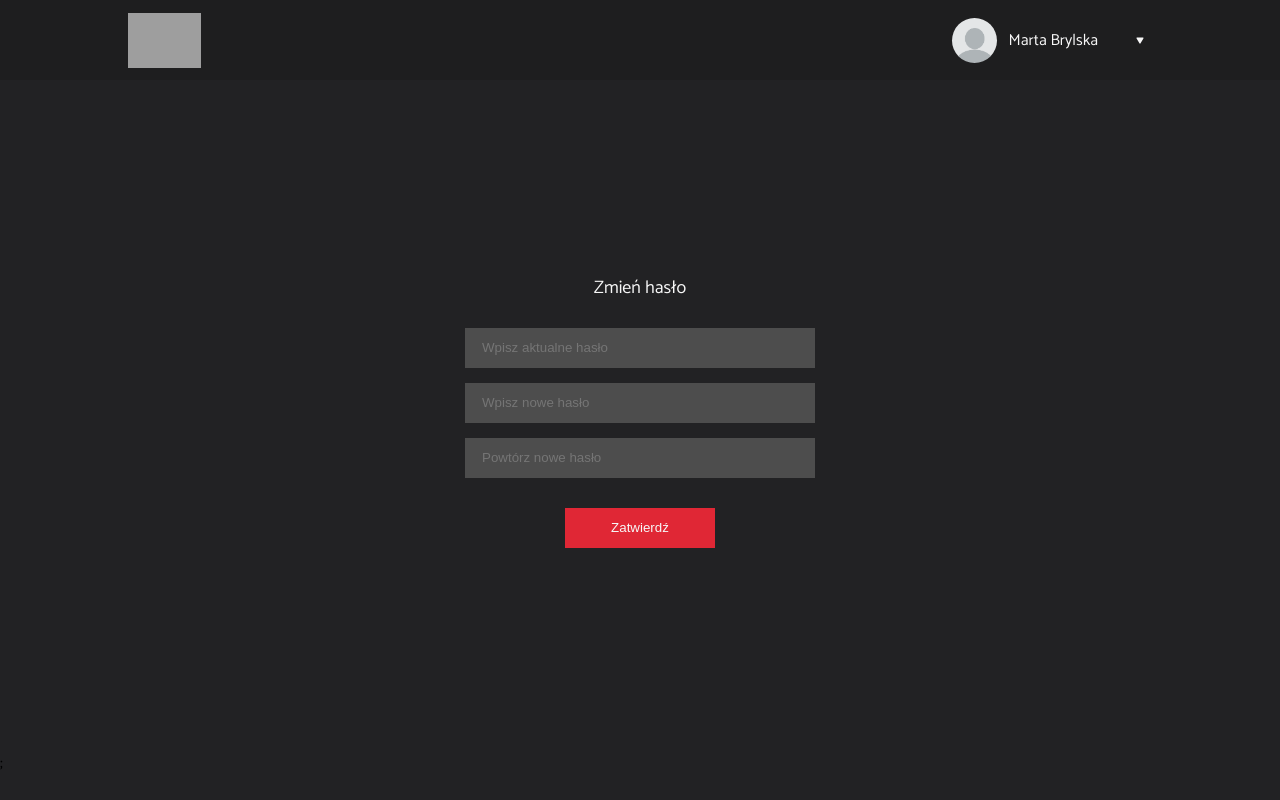
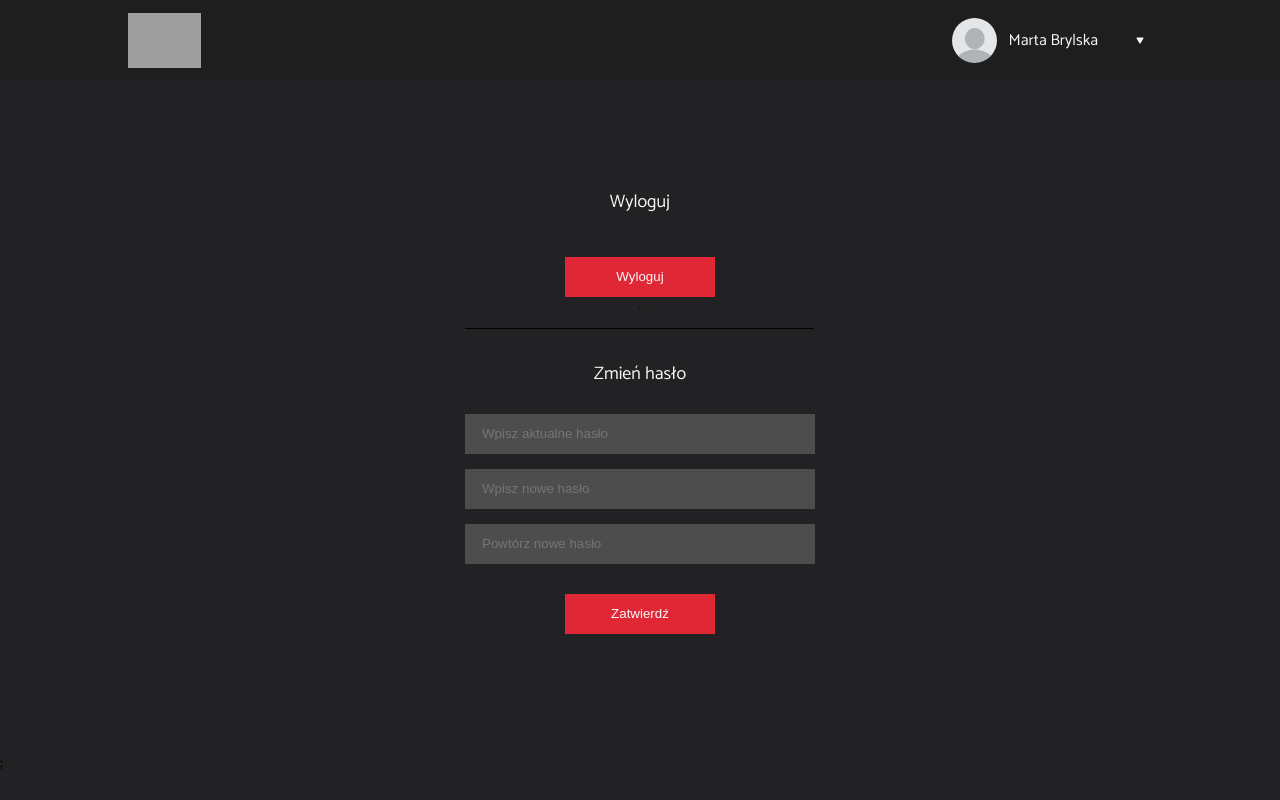
Before and after one commit to MateuszSzczukiewicz/MegaK-grupa3-frontend, a React (Vite) app: page /profile in a window 1280 px wide. Built offline with nearby package versions, Linux system fonts and the light colour scheme; no server answers; grey boxes are pictures that could not be loaded.

Commit message:
Add logout button in profile,

```diff
--- /dev/null
+++ b/src/api/users/LogoutUserAPI.ts
@@ -0,0 +1,13 @@
+import axios from 'axios';
+
+export const logoutUser = async (): Promise<any> => {
+	try {
+		const res = await axios.get(`${import.meta.env.VITE_API_KEY}/auth/logout`);
+		return res.data;
+	} catch (err: Error) {
+		return {
+			message: err.message,
+			isSuccess: false,
+		};
+	}
+};
--- /dev/null
+++ b/src/components/atoms/Logout/Logout.tsx
@@ -0,0 +1,30 @@
+import { PrimaryButton } from '../PrimaryButton/PrimaryButton';
+import { useState } from 'react';
+import { logoutUser } from '../../../api/users/LogoutUserAPI';
+import { useNavigate } from 'react-router-dom';
+
+export const Logout = () => {
+	const [info, setInfo] = useState('');
+	const navigate = useNavigate();
+
+	const logout = async () => {
+		try {
+			const data = await logoutUser();
+			if (data.message === 'logout') {
+				setInfo('Zostałeś wylogowany.');
+				navigate('/');
+			}
+		} catch (err) {
+			console.error('Error logging out:', err);
+		}
+	};
+
+	return (
+		<div>
+			<p>Wyloguj</p>
+			<p>{info}</p>
+			<PrimaryButton text={'Wyloguj'} onClick={logout} />
+			<hr />
+		</div>
+	);
+};
--- a/src/components/organisms/StudentProfile/StudentProfile.tsx
+++ b/src/components/organisms/StudentProfile/StudentProfile.tsx
@@ -3,12 +3,17 @@ import { PasswordChange } from '../../molecules/PasswordChange/PasswordChange';
 import { useContext } from 'react';
 import { UserContext } from '../../../contexts/user.context';
 import { DeleteAccount } from '../../atoms/DeleteAccount/DeleteAccount';
+import { Logout } from '../../atoms/Logout/Logout';
 
 export const StudentProfile = () => {
 	const { user } = useContext(UserContext);
 	return (
 		<Wrapper>
 			<StudentProfileStyle>
+				<>
+					<Logout />
+					<hr />
+				</>
 				{user.userRole === 1 && (
 					<>
 						<DeleteAccount />
```
